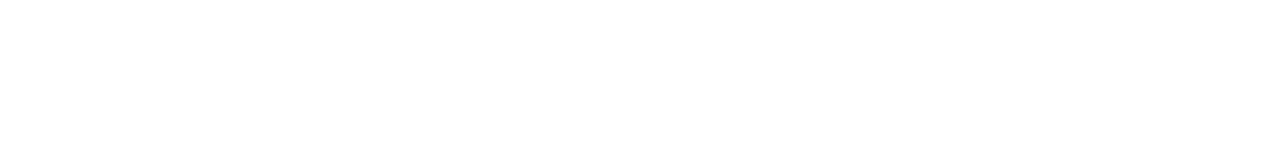
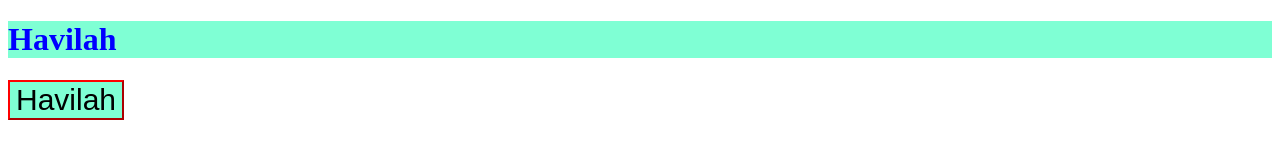
Before and after one commit to princesshavy/css, a plain HTML site: page index.html in a window 1280 px wide. Drawn offline with Linux system fonts and the light colour scheme.

Commit message:
Created a button

```diff
--- a/index.html
+++ b/index.html
@@ -8,5 +8,10 @@
 </head>
 <body>
 
+    <!-- <h1 style="color: blue;">Havilah</h1> -->
+    <h1 style="color: #0000FF; background-color: aquamarine;">Havilah</h1>
+
+    <button type="submit" style="background-color: aquamarine; font-size: 30px; border-radius: 10; border-color: red;">Havilah</button>
+    <br>
 </body>
 </html>
--- a/style.css
+++ b/style.css
@@ -1 +1,6 @@
 /* A css  scaffold */
+
+h1 {
+    color: aqua;
+    /* font-size: medium; */
+}
```
